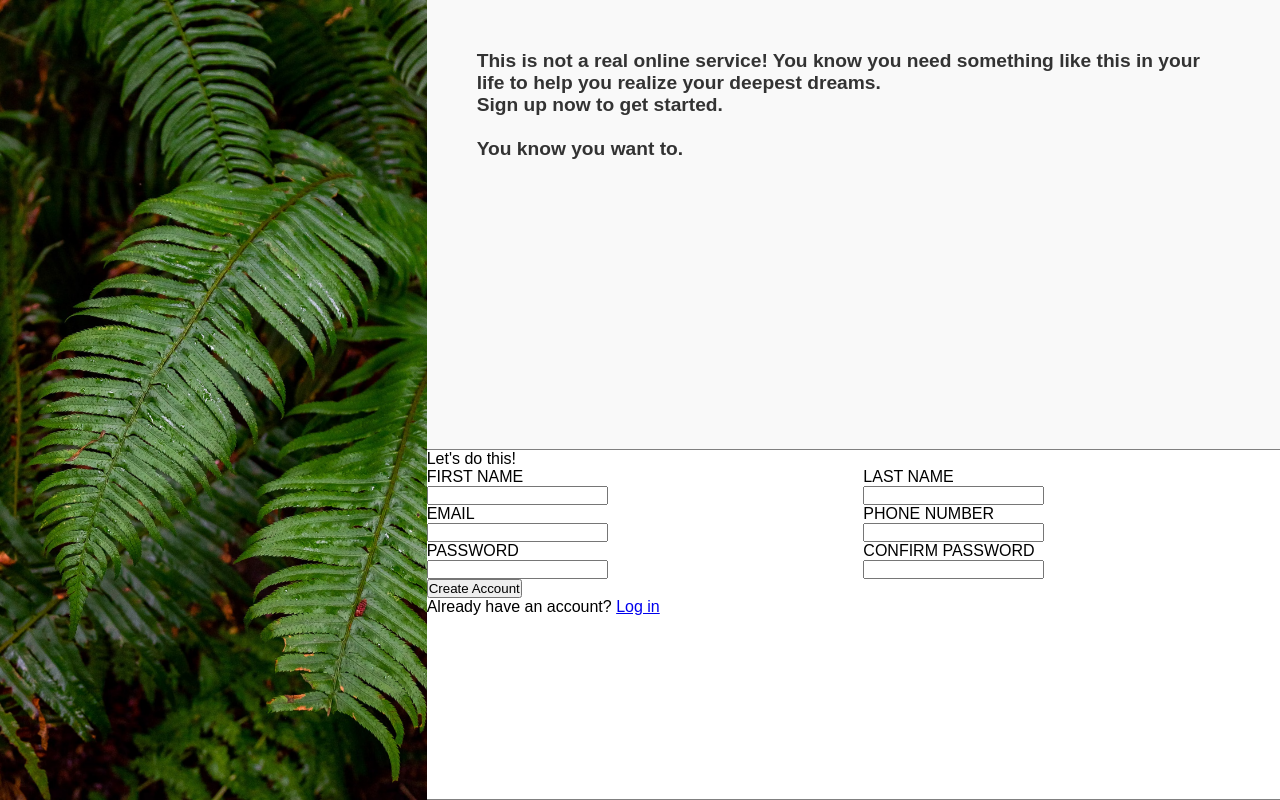
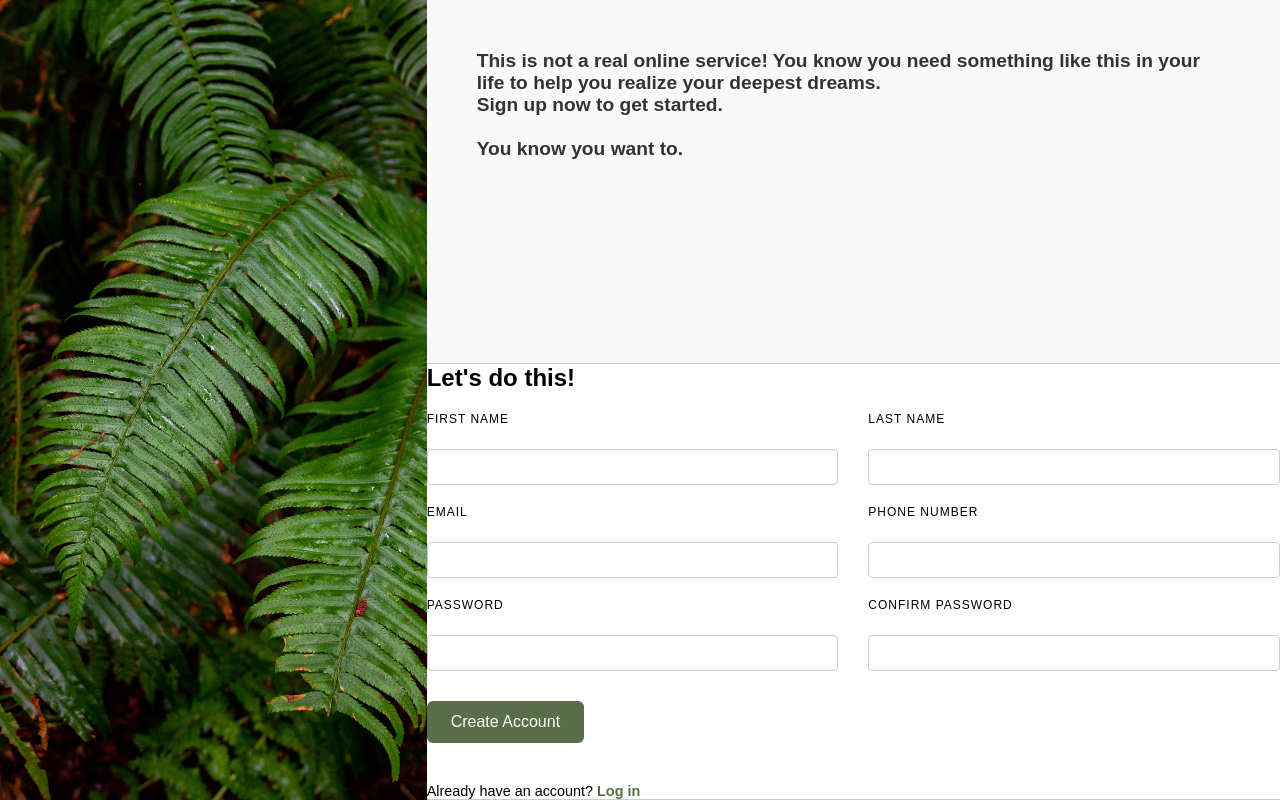
Before and after one commit to AminaAssouane/sign-up-form, a plain HTML site: page index.html in a window 1280 px wide. Drawn offline with Linux system fonts and the light colour scheme.

Commit message:
Dernieres retouches

```diff
--- a/styles.css
+++ b/styles.css
@@ -37,27 +37,82 @@ body {
   color: #333;
 }
 
+/* Form section */
 .form {
   flex: 1;
   background-color: white;
-  border-top: 1px solid grey;
-  border-bottom: 1px solid grey;
+  border-top: 1px solid #ccc;
+  border-bottom: 1px solid #ccc;
+  display: flex;
+  flex-direction: column;
+  gap: 20px;
+}
+
+.title {
+  font-size: 1.5rem;
+  font-weight: bold;
 }
 
 form {
   display: flex;
   flex-direction: column;
+  gap: 20px;
 }
 
 .form-columns {
   display: flex;
-  gap: 20px;
+  gap: 30px;
 }
 
 .column {
   flex: 1;
+  display: flex;
+  flex-direction: column;
+  gap: 20px;
 }
 
+.field label {
+  display: block;
+  font-size: 0.75rem;
+  letter-spacing: 1px;
+  margin-bottom: 5px;
+}
+
+.field input {
+  width: 100%;
+  padding: 8px;
+  font-size: 1rem;
+  border: 1px solid #ccc;
+  border-radius: 4px;
+}
+
+/* Submit button */
 .submit {
-  text-align: left;
+  margin-top: 10px;
 }
+
+.submit button {
+  background-color: #596d48;
+  color: white;
+  font-size: 1rem;
+  padding: 12px 24px;
+  border: none;
+  border-radius: 6px;
+  cursor: pointer;
+}
+
+.submit button:hover {
+  background-color: #475837;
+}
+
+/* Login line */
+.login {
+  margin-top: 20px;
+  font-size: 0.9rem;
+}
+
+.login a {
+  color: #596d48;
+  text-decoration: none;
+  font-weight: bold;
+}
```
